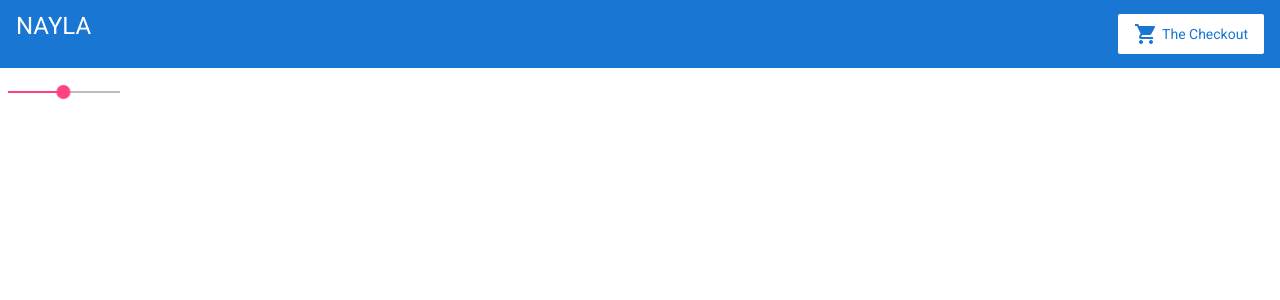
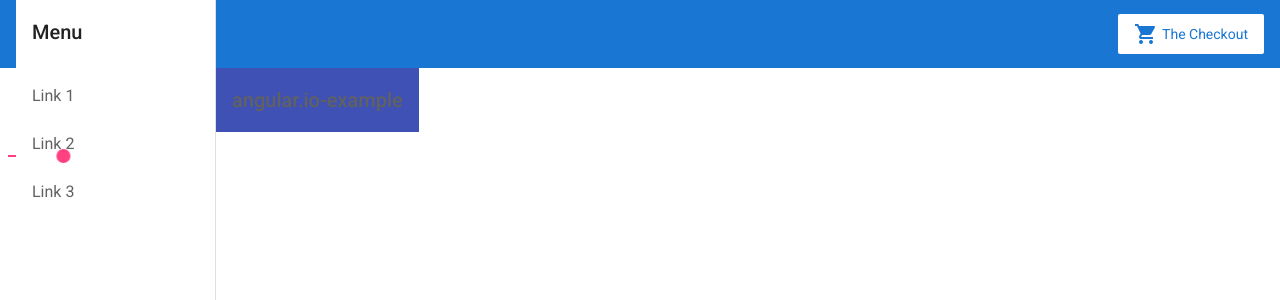
Before and after one commit to marcianomoreno/angular-getting-started, an Angular app: page /navigation in a window 1280 px wide. Before the commit this address led to /. Shown: the top 300 px of the page. Built offline with nearby package versions, Linux system fonts and the light colour scheme.

Commit message:
Adding navigation

```diff
--- /dev/null
+++ b/src/app/navigation/navigation.component.css
@@ -0,0 +1,17 @@
+.sidenav-container {
+  height: 100%;
+}
+
+.sidenav {
+  width: 200px;
+}
+
+.sidenav .mat-toolbar {
+  background: inherit;
+}
+
+.mat-toolbar.mat-primary {
+  position: sticky;
+  top: 0;
+  z-index: 1;
+}
--- /dev/null
+++ b/src/app/navigation/navigation.component.html
@@ -0,0 +1,27 @@
+<mat-sidenav-container class="sidenav-container">
+  <mat-sidenav #drawer class="sidenav" fixedInViewport
+      [attr.role]="(isHandset$ | async) ? 'dialog' : 'navigation'"
+      [mode]="(isHandset$ | async) ? 'over' : 'side'"
+      [opened]="(isHandset$ | async) === false">
+    <mat-toolbar>Menu</mat-toolbar>
+    <mat-nav-list>
+      <a mat-list-item href="#">Link 1</a>
+      <a mat-list-item href="#">Link 2</a>
+      <a mat-list-item href="#">Link 3</a>
+    </mat-nav-list>
+  </mat-sidenav>
+  <mat-sidenav-content>
+    <mat-toolbar color="primary">
+      <button
+        type="button"
+        aria-label="Toggle sidenav"
+        mat-icon-button
+        (click)="drawer.toggle()"
+        *ngIf="isHandset$ | async">
+        <mat-icon aria-label="Side nav toggle icon">menu</mat-icon>
+      </button>
+      <span>angular.io-example</span>
+    </mat-toolbar>
+    <!-- Add Content Here -->
+  </mat-sidenav-content>
+</mat-sidenav-container>
--- /dev/null
+++ b/src/app/navigation/navigation.component.ts
@@ -0,0 +1,21 @@
+import { Component } from '@angular/core';
+import { BreakpointObserver, Breakpoints } from '@angular/cdk/layout';
+import { Observable } from 'rxjs';
+import { map, shareReplay } from 'rxjs/operators';
+
+@Component({
+  selector: 'app-navigation',
+  templateUrl: './navigation.component.html',
+  styleUrls: ['./navigation.component.css']
+})
+export class NavigationComponent {
+
+  isHandset$: Observable<boolean> = this.breakpointObserver.observe(Breakpoints.Handset)
+    .pipe(
+      map(result => result.matches),
+      shareReplay()
+    );
+
+  constructor(private breakpointObserver: BreakpointObserver) {}
+
+}
```
Also changed, not shown: src/app/app.module.ts (+16 -3 lines), 1 other file (tests, documents, lock files or other folders).
